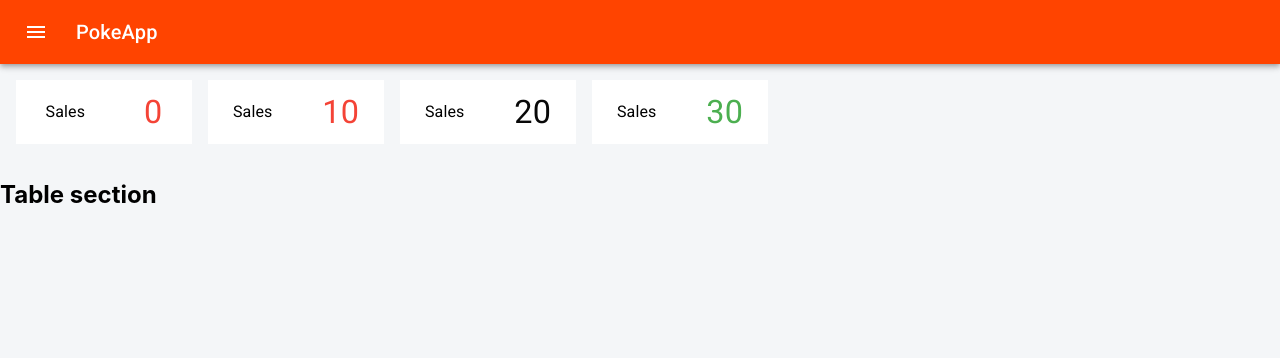
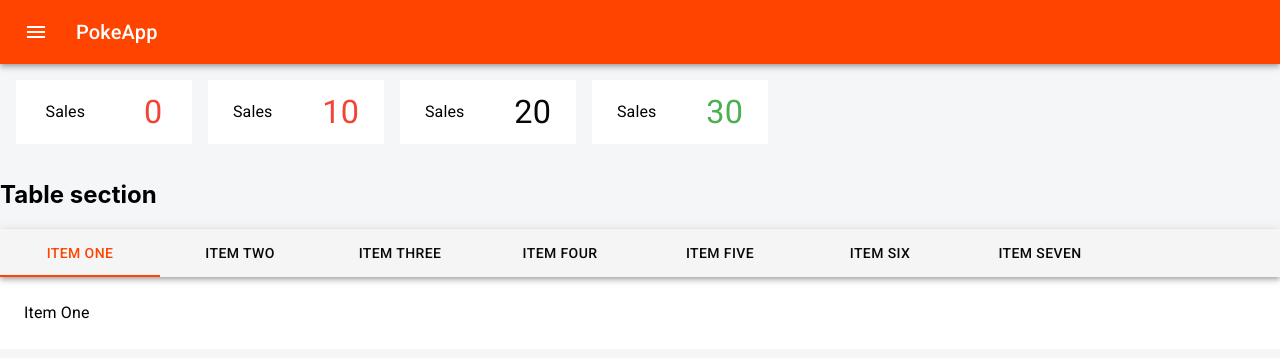
Before and after one commit to wolftrax5/pokexample, a React (Create React App) app: page / in a window 1280 px wide. Shown: the top 358 px of the page. Built offline with nearby package versions, Linux system fonts and the light colour scheme; no server answers.

Commit message:
Add groups tabs

```diff
--- a/src/Components/AppLayout/App.tsx
+++ b/src/Components/AppLayout/App.tsx
@@ -8,6 +8,7 @@
 import { theme } from '../../styles/theme';
 import { HeaderBar } from '../HeaderBar';
 import {PokeStats} from '../PokeStats';
+import { GroupTabs } from '../GroupTabs';
 
 const useStyles = makeStyles((theme: Theme) =>
   createStyles({
@@ -21,10 +22,10 @@
 );
 function App() {
   const classes = useStyles();
-  const { pokemons, loading } = usePokemonsData();
+  /*const { pokemons, loading } = usePokemonsData();
   useEffect(() => {
     console.log(pokemons, loading)
-  }, [pokemons, loading])
+  }, [pokemons, loading])*/
   return (
     <ThemeProvider theme={theme}>
       <HeaderBar></HeaderBar>
@@ -41,6 +42,7 @@
         </Grid>
         <Grid item>
           <h2>Table section</h2>
+          <GroupTabs/>
         </Grid>
       </Grid>
     </div>
--- /dev/null
+++ b/src/Components/GroupTabs/index.tsx
@@ -0,0 +1,102 @@
+import React from 'react';
+import { makeStyles, Theme } from '@material-ui/core/styles';
+import AppBar from '@material-ui/core/AppBar';
+import Tabs from '@material-ui/core/Tabs';
+import Tab from '@material-ui/core/Tab';
+import Typography from '@material-ui/core/Typography';
+import Box from '@material-ui/core/Box';
+
+interface TabPanelProps {
+  children?: React.ReactNode;
+  index: any;
+  value: any;
+}
+
+function TabPanel(props: TabPanelProps) {
+  const { children, value, index, ...other } = props;
+
+  return (
+    <div
+      role="tabpanel"
+      hidden={value !== index}
+      id={`scrollable-auto-tabpanel-${index}`}
+      aria-labelledby={`scrollable-auto-tab-${index}`}
+      {...other}
+    >
+      {value === index && (
+        <Box p={3}>
+          <Typography>{children}</Typography>
+        </Box>
+      )}
+    </div>
+  );
+}
+
+function a11yProps(index: any) {
+  return {
+    id: `scrollable-auto-tab-${index}`,
+    'aria-controls': `scrollable-auto-tabpanel-${index}`,
+  };
+}
+
+const useStyles = makeStyles((theme: Theme) => ({
+  root: {
+    flexGrow: 1,
+    width: '100%',
+    backgroundColor: theme.palette.background.paper,
+  },
+}));
+
+export function GroupTabs() {
+  const classes = useStyles();
+  const [value, setValue] = React.useState(0);
+
+  const handleChange = (event: React.ChangeEvent<{}>, newValue: number) => {
+    setValue(newValue);
+  };
+
+  return (
+    <div className={classes.root}>
+      <AppBar position="static" color="default">
+        <Tabs
+          value={value}
+          onChange={handleChange}
+          indicatorColor="primary"
+          textColor="primary"
+          variant="scrollable"
+          scrollButtons="auto"
+          aria-label="scrollable auto tabs example"
+        >
+          <Tab label="Item One" {...a11yProps(0)} />
+          <Tab label="Item Two" {...a11yProps(1)} />
+          <Tab label="Item Three" {...a11yProps(2)} />
+          <Tab label="Item Four" {...a11yProps(3)} />
+          <Tab label="Item Five" {...a11yProps(4)} />
+          <Tab label="Item Six" {...a11yProps(5)} />
+          <Tab label="Item Seven" {...a11yProps(6)} />
+        </Tabs>
+      </AppBar>
+      <TabPanel value={value} index={0}>
+        Item One
+      </TabPanel>
+      <TabPanel value={value} index={1}>
+        Item Two
+      </TabPanel>
+      <TabPanel value={value} index={2}>
+        Item Three
+      </TabPanel>
+      <TabPanel value={value} index={3}>
+        Item Four
+      </TabPanel>
+      <TabPanel value={value} index={4}>
+        Item Five
+      </TabPanel>
+      <TabPanel value={value} index={5}>
+        Item Six
+      </TabPanel>
+      <TabPanel value={value} index={6}>
+        Item Seven
+      </TabPanel>
+    </div>
+  );
+}
```
